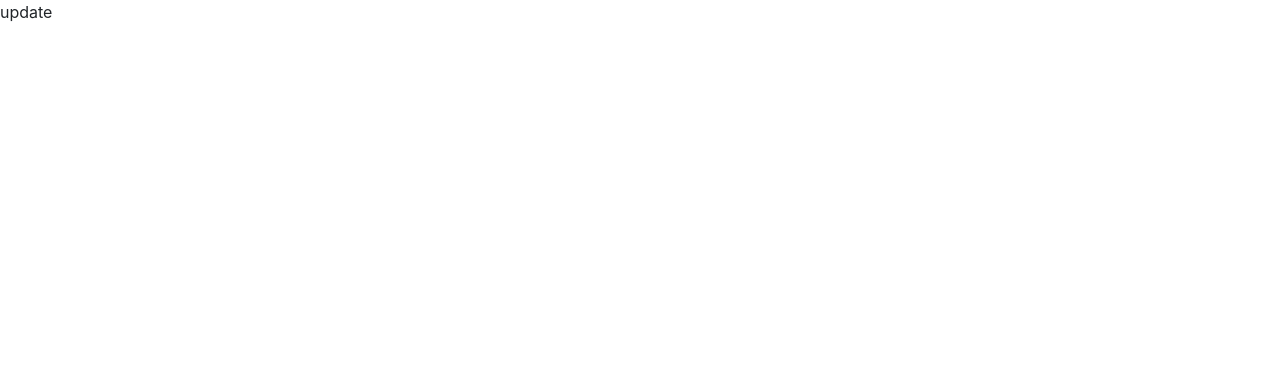
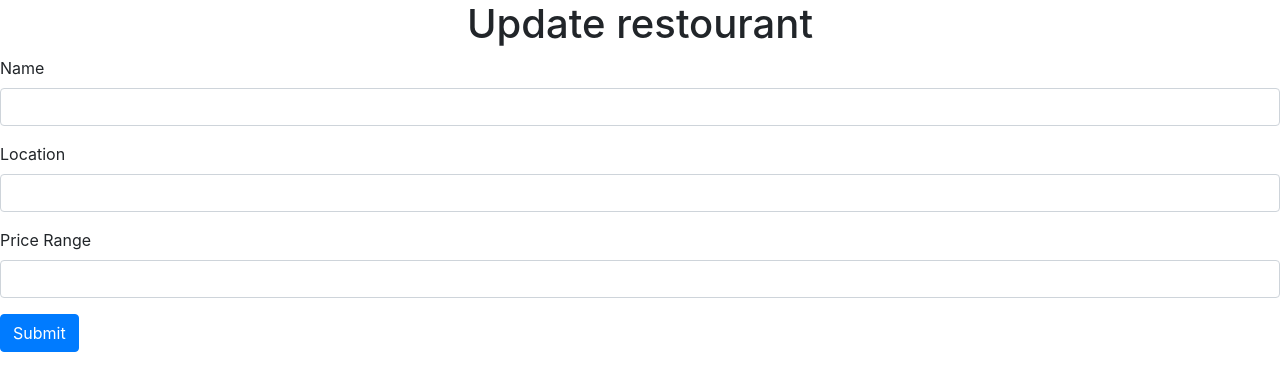
Before and after one commit to kev-1n/yelp, a React (Create React App) app in the folder client/: page /restaurants/1/update in a window 1280 px wide. Shown: the top 390 px of the page. Built offline with nearby package versions, Linux system fonts and the light colour scheme; no server answers.

Commit message:
UpdateRestaurant feature finished

```diff
--- a/client/src/App.jsx
+++ b/client/src/App.jsx
@@ -1,7 +1,7 @@
 import React from 'react'
 import {BrowserRouter as Router, Switch, Route} from "react-router-dom"
 import { Home } from './routes/Home';
-import { UpdatePage } from './routes/UpdatePage';
+import  UpdatePage  from './routes/UpdatePage';
 import { RestaurantDetailPage } from './routes/RestaurantDetailPage';
 import { RestaurantsContextProvider } from './context/RestaurantsContext';
 
--- a/client/src/components/RestaurantList.jsx
+++ b/client/src/components/RestaurantList.jsx
@@ -1,9 +1,11 @@
 import React, {useContext, useEffect} from 'react'
 import RestaurantFinder from "../apis/RestaurantFinder"
 import { RestaurantsContext } from '../context/RestaurantsContext'
+import { useHistory } from "react-router-dom"
 
 export const RestaurantList = (props) => {
-    const {restaurants, setRestaurants} = useContext(RestaurantsContext)
+    const {restaurants, setRestaurants} = useContext(RestaurantsContext);
+    let history = useHistory()
 
     useEffect( () => {
         const fetchData = async () => {
@@ -29,6 +31,10 @@ export const RestaurantList = (props) => {
 
         }
     }
+
+    const handleUpdate = (id) => {
+        history.push(`/restaurants/${id}/update`)
+    }
     return (
         <div className="list-group">
             <table className="table table-hover table-dark">
@@ -50,8 +56,8 @@ export const RestaurantList = (props) => {
                             <th>{restaurant.location}</th>
                             <th>{"$".repeat(restaurant.price_range)}</th>
                             <th>reviws</th>
-                            <th><button className="btn btn-warning">Update</button></th>
-                            <th><button onClick={() => handleDelete(restaurant.id)}className="btn btn-danger">Delete</button></th>
+                            <th><button onClick={() => handleUpdate(restaurant.id)} className="btn btn-warning">Update</button></th>
+                            <th><button onClick={() => handleDelete(restaurant.id)} className="btn btn-danger">Delete</button></th>
                         </tr>
                         )})}
                     {/* <tr>
--- /dev/null
+++ b/client/src/components/UpdateRestaurant.jsx
@@ -0,0 +1,62 @@
+import React, { useEffect, useState } from 'react'
+import { useHistory, useParams } from 'react-router-dom'
+import RestaurantFinder from "../apis/RestaurantFinder";
+
+
+export const UpdateRestaurant = () => {
+    const {id} = useParams();
+    let history = useHistory()
+
+    const [name, setName] = useState("")
+    const [location, setLocation] = useState("")
+    const [priceRange, setPriceRange] = useState("")
+
+    useEffect(() => {
+        const fetchData = async () => {
+            const response = await RestaurantFinder.get(`/${id}`)
+            console.log(response.data.data)
+            setName(response.data.data.restaurant.name)
+            setLocation(response.data.data.restaurant.location)
+            setPriceRange(response.data.data.restaurant.price_range)
+        }
+
+        fetchData();
+    }, [])
+
+    const handleSubmit = async (e) => {
+        e.preventDefault()
+        const updateRestaurant = await RestaurantFinder.put(`/${id}`, {
+            name,
+            location,
+            price_range: priceRange
+        });
+        history.push("/")
+    }
+    return (
+        <div>
+            <form action="">
+                <div className="form-group">
+                    <label htmlFor="name">Name</label>
+                    <input
+                        value={name}
+                        onChange={(e) => setName(e.target.value)}
+                        id="name"
+                        className="form-control"
+                        type="text"
+                        />
+                </div>
+                <div className="form-group">
+                    <label htmlFor="location">Location</label>
+                    <input value={location} onChange={(e) => setLocation(e.target.value)} id="locationn" className="form-control" type="text"/>
+                </div>
+                <div className="form-group">
+                    <label htmlFor="price_range">Price Range</label>
+                    <input value={priceRange} onChange={(e) => setPriceRange(e.target.value)} id="price_range" className="form-control" type="number"/>
+                </div>
+                <button type="submit" onClick={handleSubmit} className="btn btn-primary">Submit</button>
+            </form>
+        </div>
+    )
+}
+
+export default UpdateRestaurant;
--- a/client/src/routes/UpdatePage.jsx
+++ b/client/src/routes/UpdatePage.jsx
@@ -1,9 +1,14 @@
 import React from 'react'
+import UpdateRestaurant from '../components/UpdateRestaurant'
 
-export const UpdatePage = () => {
-    return (
+const UpdatePage = () => {
+
+    return(
         <div>
-            update
+            <h1 className="text-center"> Update restourant</h1>
+            <UpdateRestaurant/>
         </div>
-    )
-}
+        )
+};
+
+export default UpdatePage;
```
